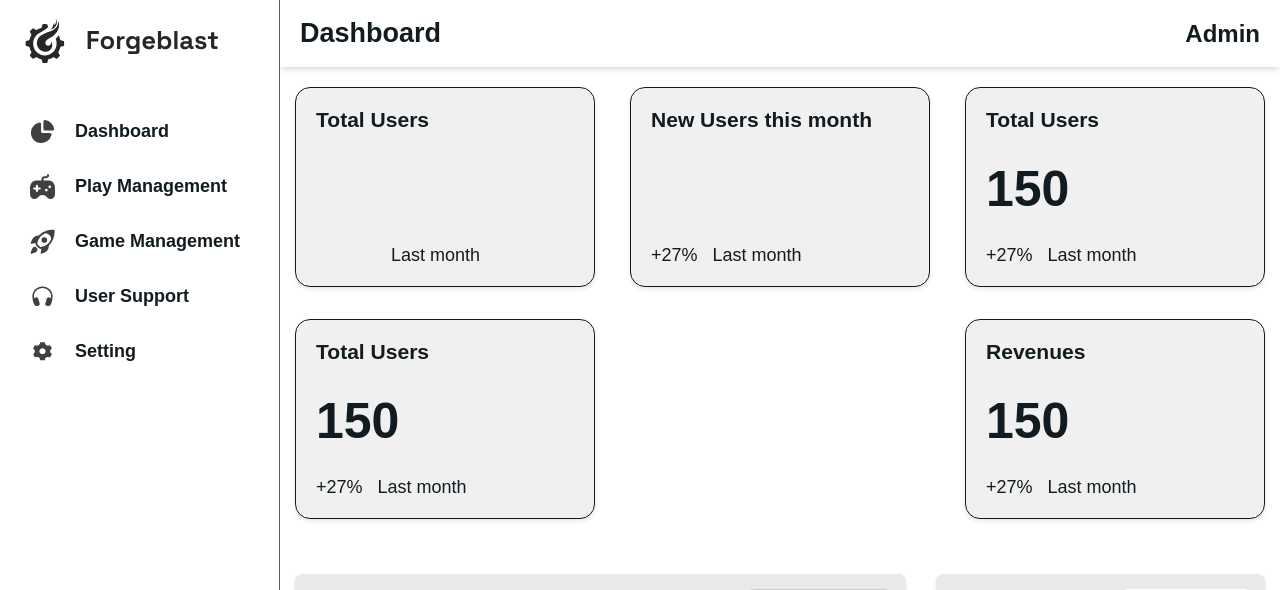
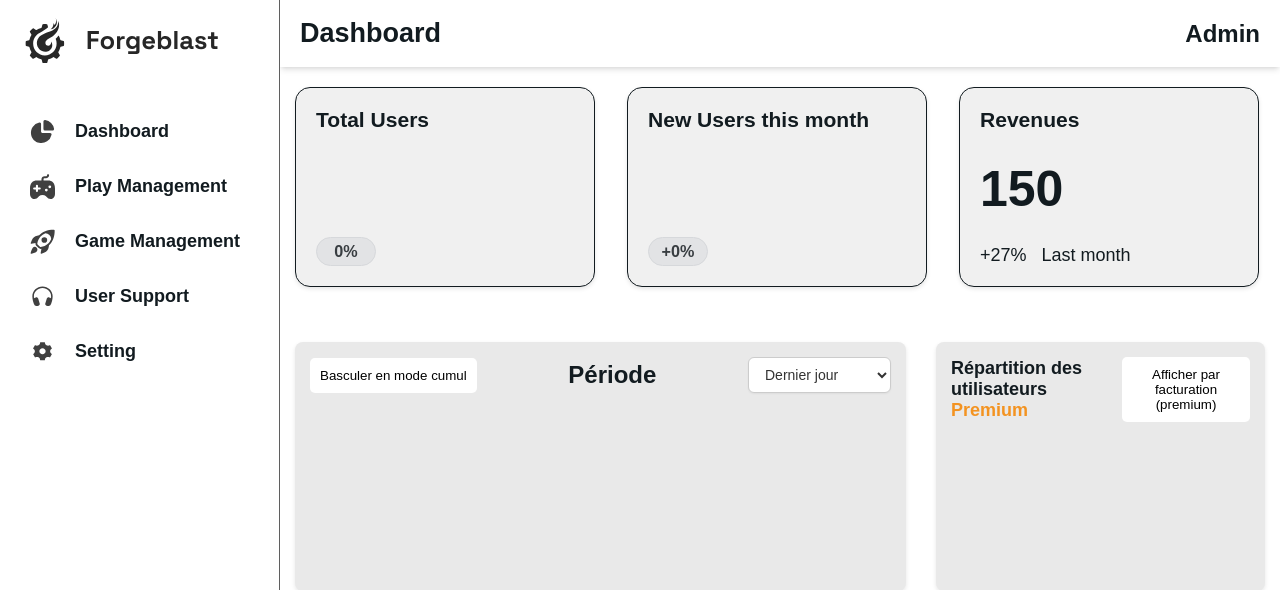
Before and after one commit to LucasPilette/Dash_forgeblast, a PHP site: template view/home.php in a window 1280 px wide. Shown: the top 590 px of the page. Run offline with PHP 8.4, Linux system fonts and the light colour scheme; the template is opened without the code that fills it, so the values that code supplies are empty; a map, chart or similar area stays blank; some web fonts are replaced.

Commit message:
worked on badges/hover effect

```diff
--- a/assets/script/script.js
+++ b/assets/script/script.js
@@ -371,27 +371,93 @@ function initUserTable(data) {
 
 function updateUserCounters(users) {
   const now = new Date();
+
+  // Périodes
   const thirtyDaysAgo = new Date();
   thirtyDaysAgo.setDate(now.getDate() - 30);
 
+  const sixtyDaysAgo = new Date();
+  sixtyDaysAgo.setDate(now.getDate() - 60);
+
+  // Nouveaux utilisateurs sur les 30 derniers jours
   const count30 = users.filter((user) => {
     const date = new Date(user.join_date);
     return date >= thirtyDaysAgo && date <= now;
   }).length;
-  const badge = document.getElementById("userGrowthBadge");
+
+  // Nouveaux utilisateurs entre -60 et -30 jours
+  const countPrevious30 = users.filter((user) => {
+    const date = new Date(user.join_date);
+    return date >= sixtyDaysAgo && date < thirtyDaysAgo;
+  }).length;
+
+  //  Total utilisateurs
   const countAll = users.length;
+
+  // Variation sur 30 jours glissants
+  let trendVariation = 0;
+  if (countPrevious30 === 0) {
+    trendVariation = count30 > 0 ? 100 : 0;
+  } else {
+    trendVariation = (
+      ((count30 - countPrevious30) / countPrevious30) *
+      100
+    ).toFixed(1);
+  }
+
+  // Variation mensuelle (déjà existante)
   const stats = getUserStatsByMonth(users);
 
+  // Mise à jour du DOM
   document.getElementById("userCount").textContent = countAll;
   document.getElementById("newUsersCount").textContent = count30;
-  badge.textContent = `${stats.variation > 0 ? "+" : ""}${stats.variation}%`;
-  badge.className = `badge ${
+
+  const growthBadge = document.getElementById("userGrowthBadge");
+  growthBadge.textContent = `${stats.variation > 0 ? "+" : ""}${
+    stats.variation
+  }%`;
+  growthBadge.className = `badge ${
     stats.variation > 0
       ? "badge-positive"
       : stats.variation < 0
       ? "badge-negative"
       : "badge-neutral"
   }`;
+
+  // Badge de tendance glissante 30 jours
+  const trendBadge = document.getElementById("userGrowthTrendBadge");
+  if (trendBadge) {
+    trendBadge.textContent = `${
+      trendVariation > 0 ? "+" : ""
+    }${trendVariation}%`;
+    trendBadge.classList.remove(
+      "badge-positive",
+      "badge-negative",
+      "badge-neutral"
+    );
+    trendBadge.classList.add(
+      trendVariation > 0
+        ? "badge-positive"
+        : trendVariation < 0
+        ? "badge-negative"
+        : "badge-neutral"
+    );
+  }
+
+  const tooltip = document.getElementById("userGrowthTrendTooltip");
+  if (tooltip) {
+    tooltip.textContent = `One month prior : ${countPrevious30} users${
+      countPrevious30 !== 1 ? "s" : ""
+    }`;
+  }
+  const userGrowthTooltip = document.getElementById("userGrowthTooltip");
+  if (userGrowthTooltip) {
+    const diff = stats.currentCount - stats.previousCount;
+    const variationText = `${diff > 0 ? "+" : ""}${diff} user${
+      Math.abs(diff) !== 1 ? "s" : ""
+    }`;
+    userGrowthTooltip.textContent = `Last month : ${variationText}`;
+  }
 }
 
 function getUserStatsByMonth(users) {
--- a/assets/style/style.css
+++ b/assets/style/style.css
@@ -123,7 +123,7 @@ a > img {
   display: flex;
   flex-direction: row;
   flex-wrap: wrap;
-  justify-content: space-between;
+  justify-content: start;
   gap: 32px;
   padding: 20px 15px;
 }
@@ -188,6 +188,34 @@ a > img {
   background-color: #e2e3e5;
   color: #383d41;
   border: 1px solid #d6d8db;
+}
+
+.badge-wrapper {
+  position: relative;
+  display: inline-block;
+}
+
+.tooltip {
+  visibility: hidden;
+  background-color: rgba(0, 0, 0, 0.85);
+  color: #fff;
+  text-align: center;
+  border-radius: 5px;
+  padding: 6px 10px;
+  position: absolute;
+  z-index: 1;
+  bottom: 125%; /* Position au-dessus */
+  left: 50%;
+  transform: translateX(-50%);
+  white-space: nowrap;
+  font-size: 13px;
+  opacity: 0;
+  transition: opacity 0.2s ease;
+}
+
+.badge-wrapper:hover .tooltip {
+  visibility: visible;
+  opacity: 1;
 }
 
 /******************************************* CHARTS /*******************************************/
--- a/view/home.php
+++ b/view/home.php
@@ -33,9 +33,9 @@
                     <div class="userAmount">
                         <p id="userCount"></p>
                     </div>
-                    <div class="evolution">
-                        <span id="userGrowthBadge" class="badge"></span>
-                        <p>Last month</p>
+                    <div class="badge-wrapper">
+                        <div id="userGrowthBadge" class="badge badge-neutral">0%</div>
+                        <div id="userGrowthTooltip" class="tooltip"></div>
                     </div>
                 </div>
                 <div class="contentUserItem">
@@ -45,33 +45,9 @@
                     <div class="userAmount">
                         <p id="newUsersCount"></p>
                     </div>
-                    <div class="evolution">
-                        <span>+27%</span>
-                        <p>Last month</p>
-                    </div>
-                </div>
-                <div class="contentUserItem">
-                    <div class="itemTitle">
-                        <h3>Total Users</h3>
-                    </div>
-                    <div class="userAmount">
-                        <p>150</p>
-                    </div>
-                    <div class="evolution">
-                        <span>+27%</span>
-                        <p>Last month</p>
-                    </div>
-                </div>
-                <div class="contentUserItem">
-                    <div class="itemTitle">
-                        <h3>Total Users</h3>
-                    </div>
-                    <div class="userAmount">
-                        <p>150</p>
-                    </div>
-                    <div class="evolution">
-                        <span>+27%</span>
-                        <p>Last month</p>
+                    <div class="badge-wrapper">
+                        <div id="userGrowthTrendBadge" class="badge badge-neutral">+0%</div>
+                        <div id="userGrowthTrendTooltip" class="tooltip"></div>
                     </div>
                 </div>
                 <div class="contentUserItem">
```
